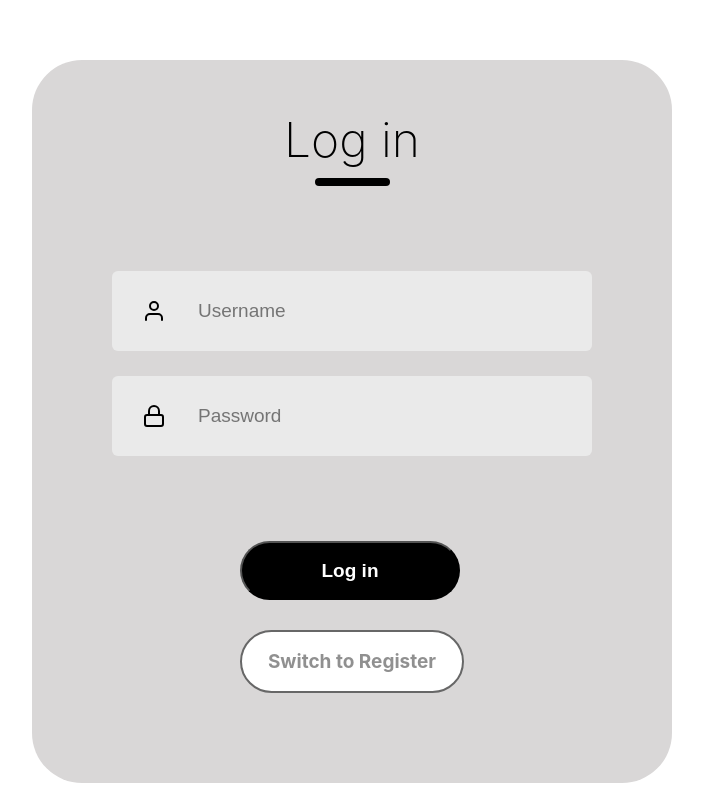
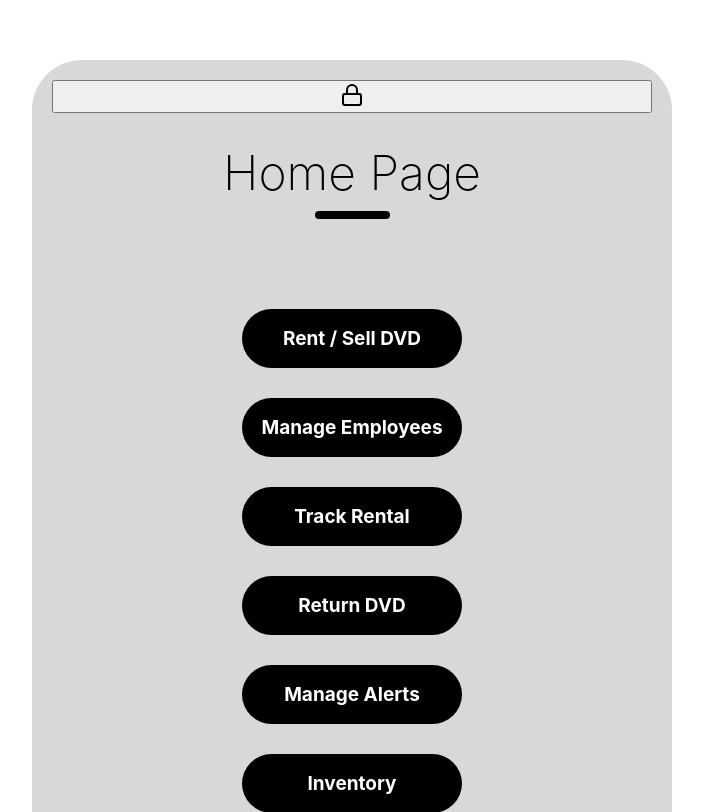
Before and after one commit to darrbrm/videoshoppe, a React (Create React App) app: page /home in a window 1280 px wide. Shown: the part 140-952 px from the top of the page, without its empty margins (288-991 px from the left). Built offline with nearby package versions, Linux system fonts and the light colour scheme.

Commit message:
Reworked the navigation manager, useMyContext and NavigationManager were conflicting in some cases.

```diff
--- a/src/App.js
+++ b/src/App.js
@@ -1,6 +1,7 @@
-import React from 'react';
+import React, { useEffect } from 'react';
+import { Routes, Route, Navigate, useNavigate } from 'react-router-dom';
 import './App.css';
-import HomePage  from './Components/HomePage/HomePage.jsx';
+import HomePage from './Components/HomePage/HomePage.jsx';
 import LoginSignup from './Components/LoginSignup/LoginSignup.jsx';
 import Inventory from './Components/Inventory/Inventory.jsx';
 import ManageAlerts from './Components/ManageAlerts/ManageAlerts.jsx';
@@ -8,23 +9,40 @@ import ManageEmployees from './Components/ManageEmployees/ManageEmployees.jsx';
 import RentSellDVD from './Components/RentSellDVD/RentSellDVD.jsx';
 import ReturnDVD from './Components/ReturnDVD/ReturnDVD.jsx';
 import TrackRental from './Components/TrackRental/TrackRental.jsx';
-import { NavigationManager } from './Components/NavigationManager/NavigationManager.jsx';
-import { useMyContext } from './Components/NavigationManager/NavigationManager.jsx';
+import { NavigationManager, useMyContext } from './Components/NavigationManager/NavigationManager.jsx';
+
+// Component to handle redirects based on authentication state
+const AuthHandler = () => {
+  const { state } = useMyContext();
+  const navigate = useNavigate();
+
+  useEffect(() => {
+    if (state === 'Logged out') {
+      navigate('/login');
+    } else if (state === 'Logged in') {
+      navigate('/home');
+    }
+  }, [state, navigate]);
+
+  return null; // This component only handles redirection
+};
 
 function App() {
-  const { state } = useMyContext();
-
   return (
-    <>
-      {state === 'Logged out' && <LoginSignup />}
-      {state === 'Logged in' && <HomePage />}
-      {state === 'Inventory' && <Inventory />}
-      {state === 'Manage Alerts' && <ManageAlerts />}
-      {state === 'Manage Employees' && <ManageEmployees />}
-      {state === 'Rent / Sell DVD' && <RentSellDVD />}
-      {state === 'Return DVD' && <ReturnDVD />}
-      {state === 'Track Rental' && <TrackRental />}
-    </>
+    <NavigationManager>
+      <Routes>
+        <Route path="/login" element={<LoginSignup />} />
+        <Route path="/home" element={<HomePage />} />
+        <Route path="/inventory" element={<Inventory />} />
+        <Route path="/manage-alerts" element={<ManageAlerts />} />
+        <Route path="/manage-employees" element={<ManageEmployees />} />
+        <Route path="/rent-sell-dvd" element={<RentSellDVD />} />
+        <Route path="/return-dvd" element={<ReturnDVD />} />
+        <Route path="/track-rental" element={<TrackRental />} />
+        <Route path="*" element={<Navigate to="/login" />} /> {/* Redirect unknown routes */}
+      </Routes>
+    </NavigationManager>
   );
 }
+
 export default App;
--- a/src/Components/HomePage/HomePage.jsx
+++ b/src/Components/HomePage/HomePage.jsx
@@ -1,19 +1,25 @@
-import React, {useState} from 'react'
-import '../VideoShoppeUIStyleSheets/GenericStyle.css'
-import lock_icon from '../Assets/lock_icon.svg'
+import React from 'react';
+import '../VideoShoppeUIStyleSheets/GenericStyle.css';
+import lock_icon from '../Assets/lock_icon.svg';
 import { useMyContext } from '../NavigationManager/NavigationManager';
+import { useNavigate } from 'react-router-dom';
 
 const HomePage = () => {
     const { setState } = useMyContext();
+    const navigate = useNavigate(); // <-- Add this
 
-    // Function to handle state change and page transition
-    const handleStateChange = (newState) => {
-        setState(newState);  // This will immediately trigger the page transition
+    const handleNavigation = (newState, path) => {
+        setState(newState);
+        navigate(path); // <-- Update the URL properly
     };
 
     return (
         <div className='container'>
-            <button className='logout' onClick={() => setState('Logged out')}>
+            <button className='logout' onClick={() => {
+                setState('Logged out');
+                localStorage.removeItem('authState'); // Clear auth on logout
+                navigate('/login');
+            }}>
                 <img src={lock_icon} alt='Lock' />
             </button>
             <div className='header'>
@@ -21,40 +27,28 @@ const HomePage = () => {
                 <div className='underline'></div>
             </div>
             <div className='submit-container'>
-
-                {/* Rent / Sell DVD */}
-                <div className='submit' onClick={() => handleStateChange('Rent / Sell DVD')}>
+                <div className='submit' onClick={() => handleNavigation('Rent / Sell DVD', '/rent-sell-dvd')}>
                     Rent / Sell DVD
                 </div>
-
-                {/* Manage Employees */}
-                <div className='submit' onClick={() => handleStateChange('Manage Employees')}>
+                <div className='submit' onClick={() => handleNavigation('Manage Employees', '/manage-employees')}>
                     Manage Employees
                 </div>
-
-                {/* Track Rental */}
-                <div className='submit' onClick={() => handleStateChange('Track Rental')}>
+                <div className='submit' onClick={() => handleNavigation('Track Rental', '/track-rental')}>
                     Track Rental
                 </div>
-
-                {/* Return DVD */}
-                <div className='submit' onClick={() => handleStateChange('Return DVD')}>
+                <div className='submit' onClick={() => handleNavigation('Return DVD', '/return-dvd')}>
                     Return DVD
                 </div>
-
-                {/* Manage Alerts */}
-                <div className='submit' onClick={() => handleStateChange('Manage Alerts')}>
+                <div className='submit' onClick={() => handleNavigation('Manage Alerts', '/manage-alerts')}>
                     Manage Alerts
                 </div>
-
-                {/* Inventory */}
-                <div className='submit' onClick={() => handleStateChange('Inventory')}>
+                <div className='submit' onClick={() => handleNavigation('Inventory', '/inventory')}>
                     Inventory
                 </div>
-
             </div>
         </div>
     );
 };
 
+
 export default HomePage;
--- a/src/Components/LoginSignup/LoginSignup.jsx
+++ b/src/Components/LoginSignup/LoginSignup.jsx
@@ -40,7 +40,7 @@ const LoginSignup = () => {
           localStorage.setItem('token', response.data.token);  // Store the token
         }
         setState('Logged in');
-        navigate('/manage-employees');  // Redirect to the manage employees page
+        navigate('/home');  // Redirect to the home page
       } else {
         setError(response.data.message);
       }
```
Also changed, not shown: 1 other file (tests, documents, lock files or other folders).
